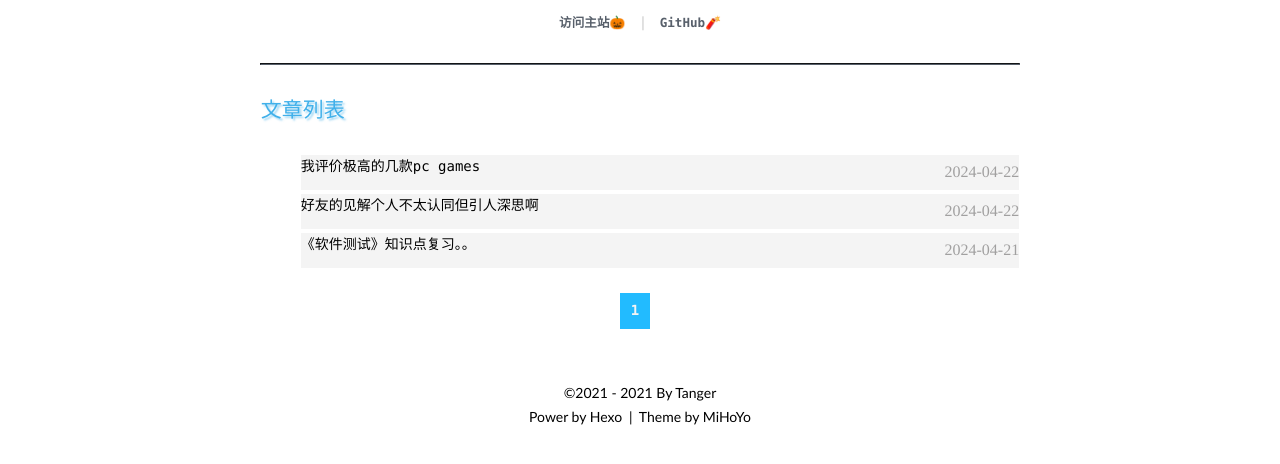
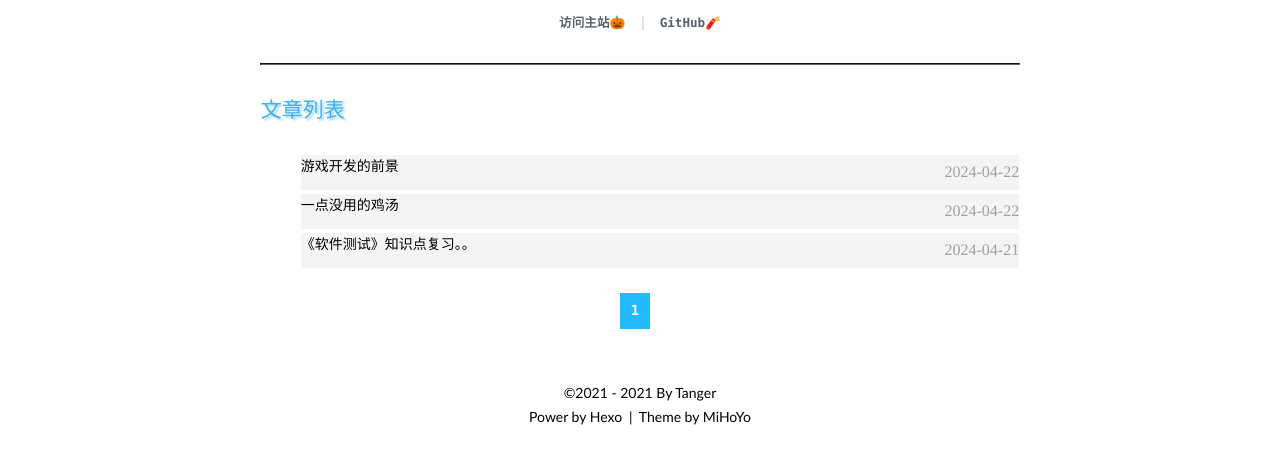
Before and after one commit to buuft/buuft.github.io, a plain HTML site: page index.html in a window 1280 px wide. Shown: the part 338-802 px from the top of the page. Drawn offline with Linux system fonts and the light colour scheme.

Commit message:
Update index.html

```diff
--- a/index.html
+++ b/index.html
@@ -114,7 +114,7 @@ console.log("Chat box loaded")
 
           <li>
             <a href="/2024/04/22/page2/">
-              我评价极高的几款pc games
+              游戏开发的前景
             </a>
             <p class="notice-time" datetime="2024-04-22T02:16:54.298Z">
               2024-04-22
@@ -123,7 +123,7 @@ console.log("Chat box loaded")
 
           <li>
             <a href="/2024/04/22/page1/">
-              好友的见解个人不太认同但引人深思啊
+              一点没用的鸡汤
             </a>
             <p class="notice-time" datetime="2024-04-22T02:08:36.279Z">
               2024-04-22
```
